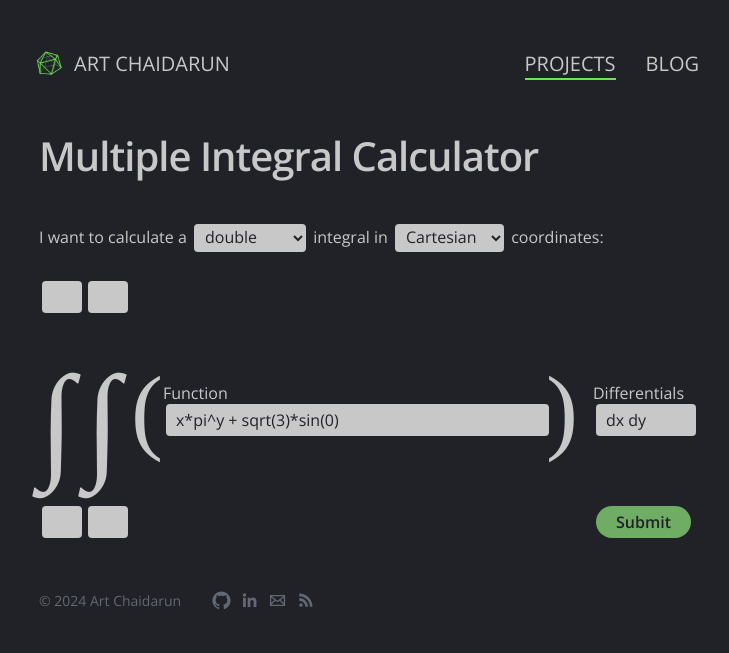
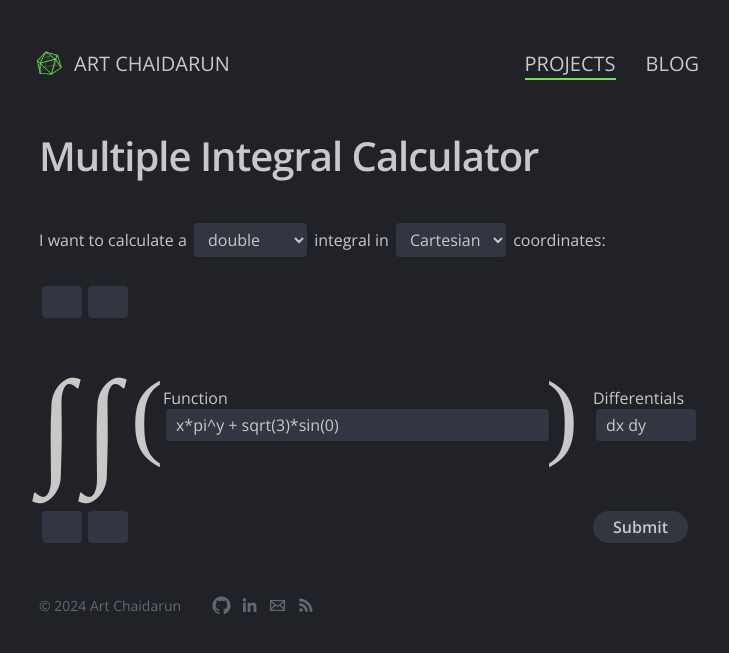
Before and after one commit to artnc/personal-website, a Jekyll site: the page built from src/projects/_posts/2011-10-30-integral.html, in a window 1280 px wide. Shown: the top 653 px of the page, without its empty margins (271-1000 px from the left). Built offline with Jekyll 4.4.1, drawn with Linux system fonts in a browser that asks for light colours; a script that is not in the unit is left out.

Commit message:
Unify input styles

```diff
--- a/src/css/main.scss
+++ b/src/css/main.scss
@@ -44,11 +44,7 @@ $transition-fast: 0.15s;
 
 *,
 *::before,
-*::after,
-input,
-button,
-button:focus,
-textarea {
+*::after {
   font-family: "Open Sans", "Trebuchet MS", "Helvetica Neue", Arial, sans-serif;
   outline: none !important;
   -webkit-tap-highlight-color: rgba(255, 255, 255, 0);
@@ -107,6 +103,45 @@ p {
 
 ul {
   list-style-type: circle;
+}
+
+button,
+input,
+select,
+textarea {
+  background: $gray !important;
+  box-shadow: none !important;
+  border: 0 !important;
+  color: $white-off !important;
+  font-family: inherit !important;
+  transition: background $transition-fast;
+
+  &:hover {
+    background: $gray-light !important;
+  }
+}
+
+button,
+input[type="submit"] {
+  border-radius: 999px !important;
+  font-weight: 700;
+  padding: 5px 20px !important;
+}
+
+input[type="text"],
+select,
+textarea {
+  border-radius: $border-radius;
+  margin: 0 3px;
+}
+
+input[type="text"],
+textarea {
+  padding: 5px 10px;
+}
+
+select {
+  padding: 5px 5px 5px 10px;
 }
 
 code,
@@ -304,33 +339,6 @@ img {
   td {
     padding: 5px 25px 5px 0;
     vertical-align: top;
-  }
-
-  button,
-  input,
-  select,
-  textarea {
-    background: $white-off;
-    border: 0;
-    border-radius: $border-radius;
-    font-family: "Open Sans", "Trebuchet MS", "Helvetica Neue", Arial,
-      sans-serif;
-    color: $gray-dark;
-    margin: 0 3px;
-    padding: 5px 10px;
-  }
-
-  button,
-  input[type="submit"] {
-    background-color: $green-light;
-    border-radius: 999px;
-    font-weight: 700;
-    padding-left: 20px;
-    padding-right: 20px;
-  }
-
-  select {
-    padding: 2px 7px;
   }
 }
 
@@ -732,16 +740,8 @@ img.right {
   label {
     display: none;
   }
-  input[type="submit"] {
-    font-weight: 700;
-    padding: 5px 15px;
-  }
   input,
   .isso-textarea {
-    background: $gray;
-    box-shadow: none !important;
-    border: 0 solid transparent !important;
-    color: $white-off !important;
     margin: 0 0 5px;
   }
   p {
```
